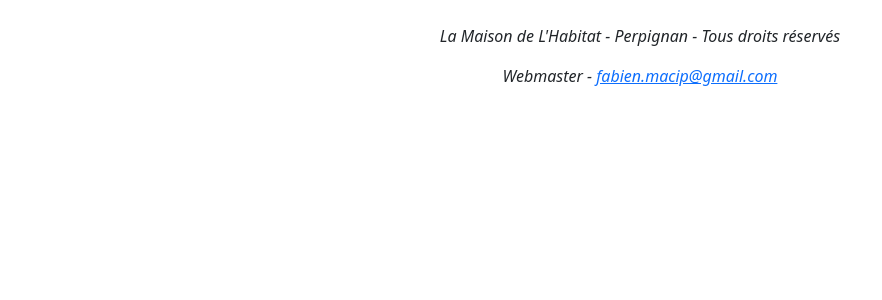
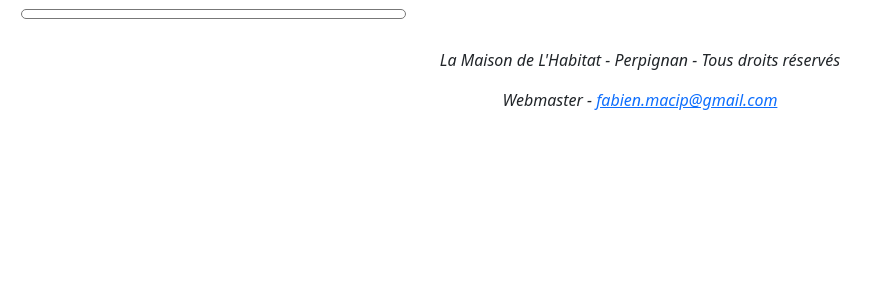
Before and after one commit to fabienmacip/lmh-perpignan, a PHP site: template vues/accueil.php in a window 1280 px wide. Shown: the part 120-420 px from the top of the page, without its empty margins (0-882 px from the left). Run offline with PHP 8.4, Linux system fonts and the light colour scheme; the template is opened without the code that fills it: most values are stand-ins (such as "Sample title", 1, 10 or a date in 2020); data that the repository does not hold is empty; some libraries are stand-ins or nearby versions.

Commit message:
Affichage UNIVERS et Partenaires de chaque Univers - Plusieurs univers possibles pour 1 partenaire

```diff
--- a/modeles/Partenaire.php
+++ b/modeles/Partenaire.php
@@ -40,6 +40,10 @@ class Partenaire
         return $this->univers;
     }
 
+    public function getUniversArray(){
+        return explode(",",$this->univers);
+    }
+
     public function getActif()
     {
         return $this->actif;
--- a/style.css
+++ b/style.css
@@ -31,6 +31,26 @@
 .plus-minus-circle {
   width: 2rem;
 
+}
+
+
+.max-width-100vw{
+  max-width: 100vw;
+}
+
+.max-width-100percent{
+  max-width: 100%;
+}
+/* ********** UNIVERS ************ */
+.univers-sticker{
+  margin: 5px;
+
+  border: 1px solid #777;
+  border-radius: 5px;
+  -webkit-border-radius: 5px;
+  -moz-border-radius: 5px;
+  -ms-border-radius: 5px;
+  -o-border-radius: 5px;
 }
 
 /* ****************** ETIQUETTES ************************** */
--- a/vues/accueil.php
+++ b/vues/accueil.php
@@ -9,15 +9,16 @@ $diane = "<div class='et-diane'>DIANE LESPIGNANAISE</div>";
 
 ob_start();
 ?>
-<div class="container">
-  <div class="row">
+<div class="container m-1 max-width-100vw">
+  <div class="row max-width-100percent">
 
     <?php foreach ($universs as $univers): ?>
-      <div class="col-12 col-lg-6 col-xl-4">
+      <div class="col-12 col-sm-6 col-lg-4">
+        <div class="univers-sticker p-1">
           <?php
             $universActuelId = $univers->getId();
             $partenairesDeLUnivers = array_filter($partenaires, function($el) use ($universActuelId) {
-              return $el->getUnivers() == $universActuelId;
+              return in_array($universActuelId,$el->getUniversArray());
             });
 
             foreach ($partenairesDeLUnivers as $partenaire):
@@ -27,6 +28,7 @@ ob_start();
           </div>
 
           <?php endforeach; ?>
+            </div>
         </div>
       <?php endforeach; ?>
 
```
